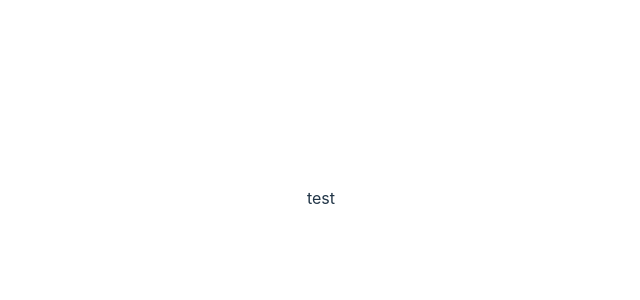
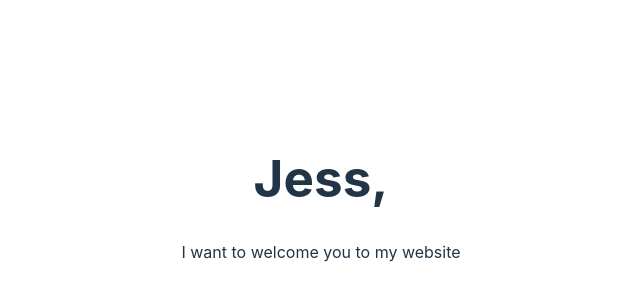
Before and after one commit to Jschong122/module-6, a React (Vite) app in the folder react-sandbox/: page / in a window 1280 px wide. Shown: the part 202-502 px from the top of the page, without its empty margins (319-959 px from the left). Built offline with nearby package versions, Linux system fonts and the light colour scheme.

Commit message:
Greeting Example

```diff
--- a/react-sandbox/src/App.jsx
+++ b/react-sandbox/src/App.jsx
@@ -1,5 +1,6 @@
 import { useState } from "react";
 import "./App.css";
+import { Greeting, GreetingsHoC } from "./components/Greeting";
 
 // COMPONENT FUNCTION NAME -> INITIALISE
 const App = () => {
@@ -10,7 +11,9 @@ const App = () => {
   //RETURN
   return (
     <>
-      <div className="our-first-container">test</div>
+      <GreetingsHoC name={"Jess"}>
+        <p>I want to welcome you to my website</p>
+      </GreetingsHoC>
     </>
   );
 };
--- /dev/null
+++ b/react-sandbox/src/components/Greeting.jsx
@@ -0,0 +1,26 @@
+export const Greeting = ({ name }) => {
+  //State
+  var welcomeString = `${name ? name : "Hello"} World`;
+
+  //functions
+
+  //return
+  return (
+    <div>
+      <h1>{welcomeString} </h1>
+    </div>
+  );
+};
+
+export const GreetingsHoC = ({ name, children }) => {
+  // STATE AND VAR
+  var welcomeString = `${name},`;
+  // FUNCTIONS
+  // RETURN
+  return (
+    <div>
+      <h1>{welcomeString}</h1>
+      {children}
+    </div>
+  );
+};
```
